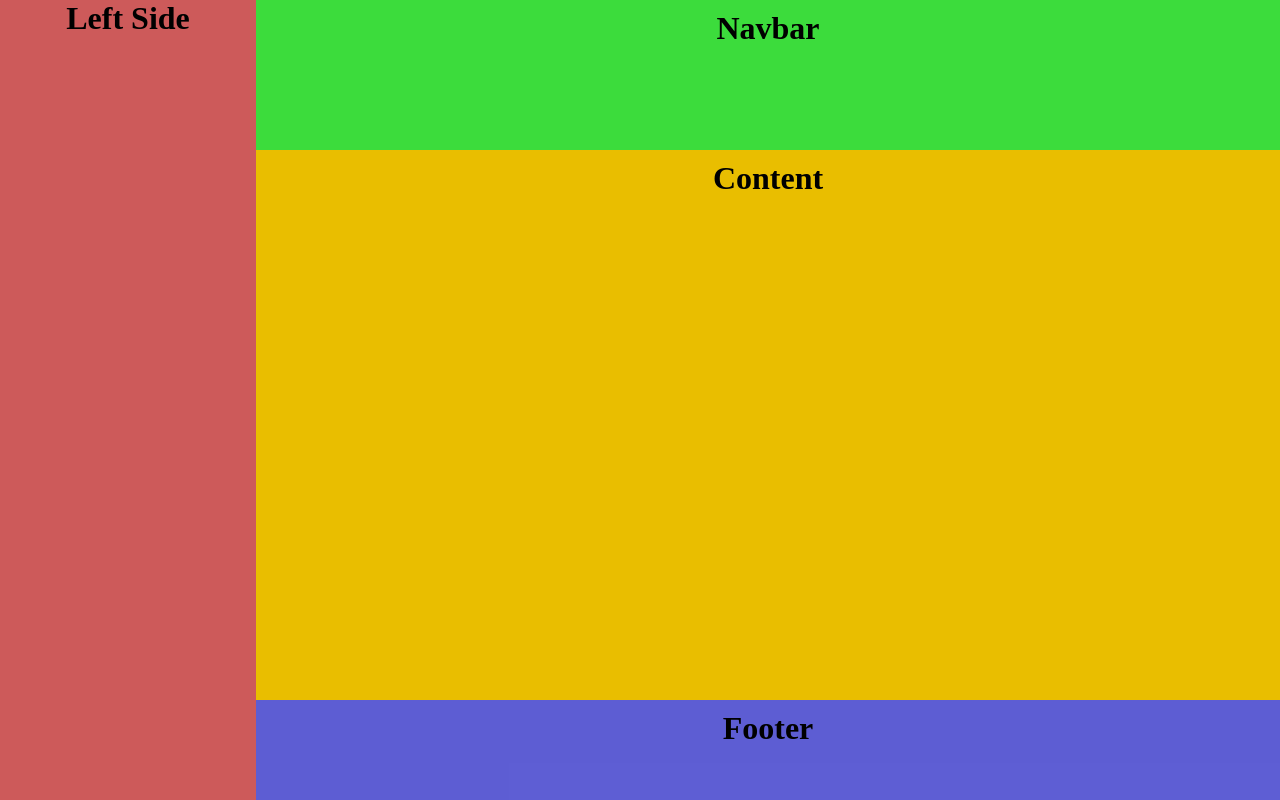
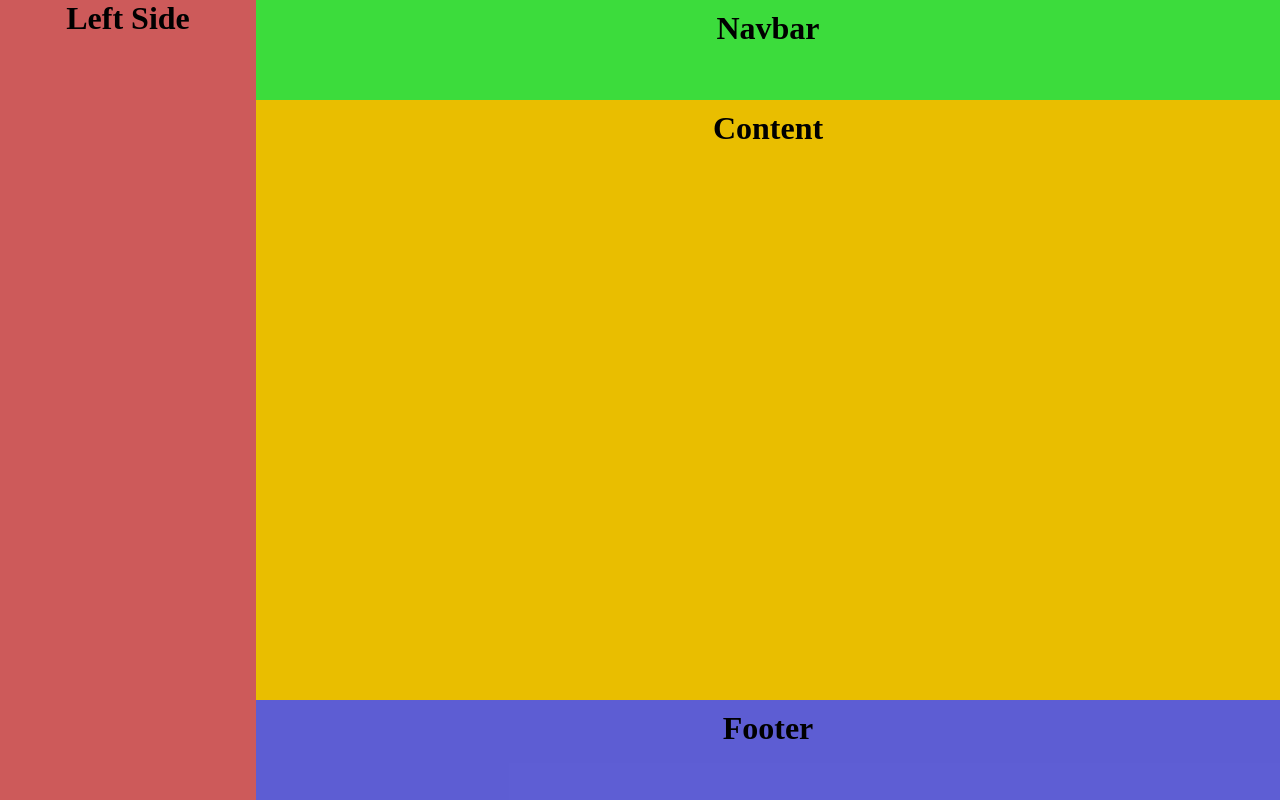
Before and after one commit to velitahaboyar/itoOdevler, a plain HTML site: page odevLayout/index.html in a window 1280 px wide. Drawn offline with Linux system fonts and the light colour scheme.

Commit message:
navbar resized

```diff
--- a/odevLayout/index.html
+++ b/odevLayout/index.html
@@ -21,7 +21,7 @@
         "left nav"
         "left content"
         "left footer";
-      grid-template-rows: 150px 1fr 100px;
+      grid-template-rows: 100px 1fr 100px;
       grid-template-columns: 20% 80%;
     }
 
@@ -31,7 +31,6 @@
       height: 100%;
       width: 100%;
       text-align: center;
-
     }
 
     .nav {
@@ -40,7 +39,6 @@
       width: 100%;
       padding: 10px;
       text-align: center;
-
     }
 
     .content {
@@ -57,7 +55,6 @@
       width: 100%;
       padding: 10px;
       text-align: center;
-
     }
   </style>
 
```
Lines whose indentation alone changed are shown as unchanged.
